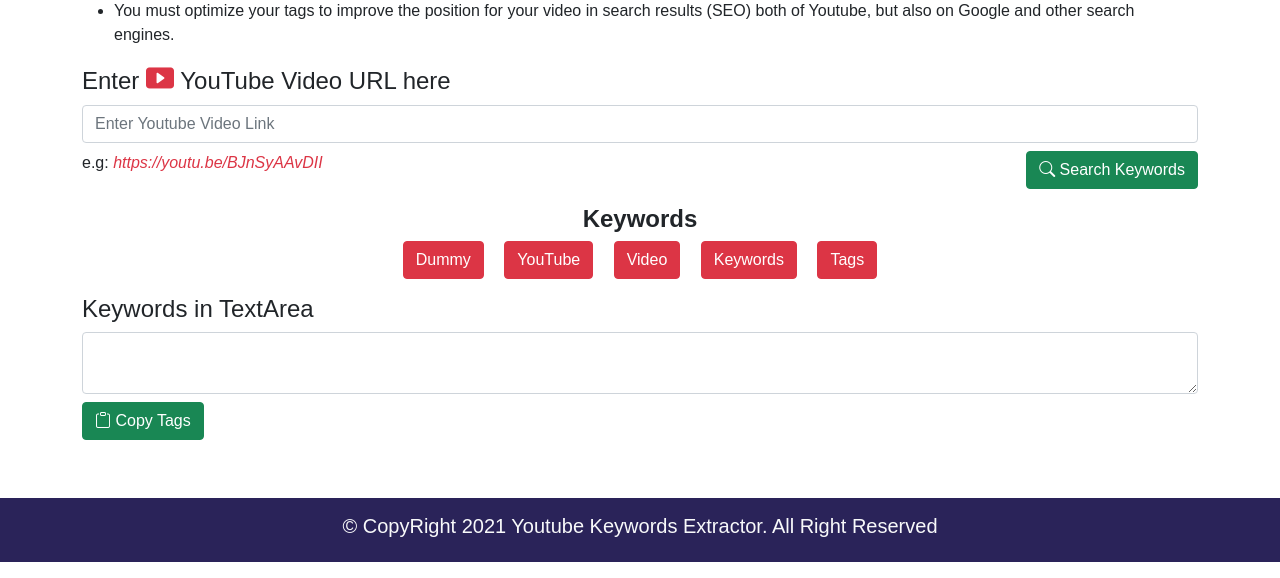
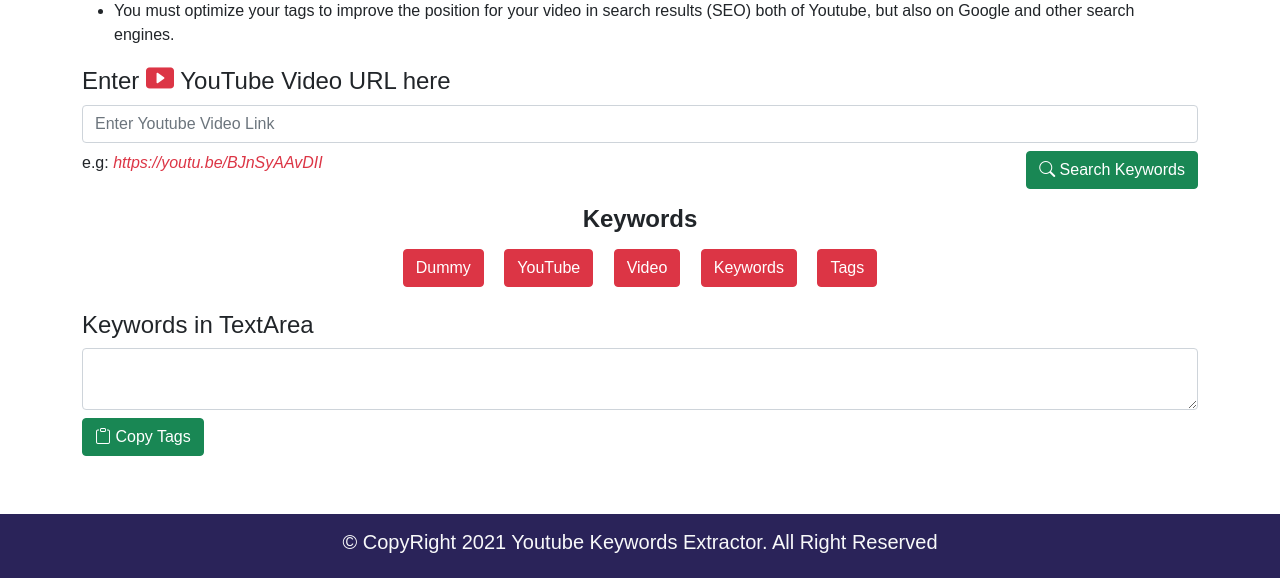
Before and after one commit to AhsanRiaz9/YouTube-Keywords-Extractor, a Flask app: page / in a window 1280 px wide. Shown: the part 343-921 px from the top of the page. Run offline with Flask 2, Linux system fonts and the light colour scheme.

Commit message:
Final Commit

```diff
--- a/static/js/main.js
+++ b/static/js/main.js
@@ -54,7 +54,7 @@
         for (let i = 0; i < tagList.length; i++) {
           keyWords =
             keyWords +
-            ` <button class="btn btn-danger mx-2 mb-2">${tagList[i]}</button> `;
+            ` <button class="btn btn-danger mx-2 my-2">${tagList[i]}</button> `;
           tags = tags + tagList[i];
           if (i != tagList.length - 1) {
             tags = tags + ",";
--- a/templates/index.html
+++ b/templates/index.html
@@ -83,11 +83,11 @@
                 <section>
                     <h4 class="text-center fw-bold text-">Keywords</h4>
                     <div class="text-center" id="keywordsBtn">
-                        <button class="btn btn-danger mx-2">Dummy</button>
-                        <button class="btn btn-danger mx-2">YouTube</button>
-                        <button class="btn btn-danger mx-2">Video</button>
-                        <button class="btn btn-danger mx-2">Keywords</button>
-                        <button class="btn btn-danger mx-2">Tags</button>
+                        <button class="btn btn-danger mx-2 my-2">Dummy</button>
+                        <button class="btn btn-danger mx-2 my-2">YouTube</button>
+                        <button class="btn btn-danger mx-2 my-2">Video</button>
+                        <button class="btn btn-danger mx-2 my-2">Keywords</button>
+                        <button class="btn btn-danger mx-2 my-2">Tags</button>
                     </div>
 
                 </section>
```
